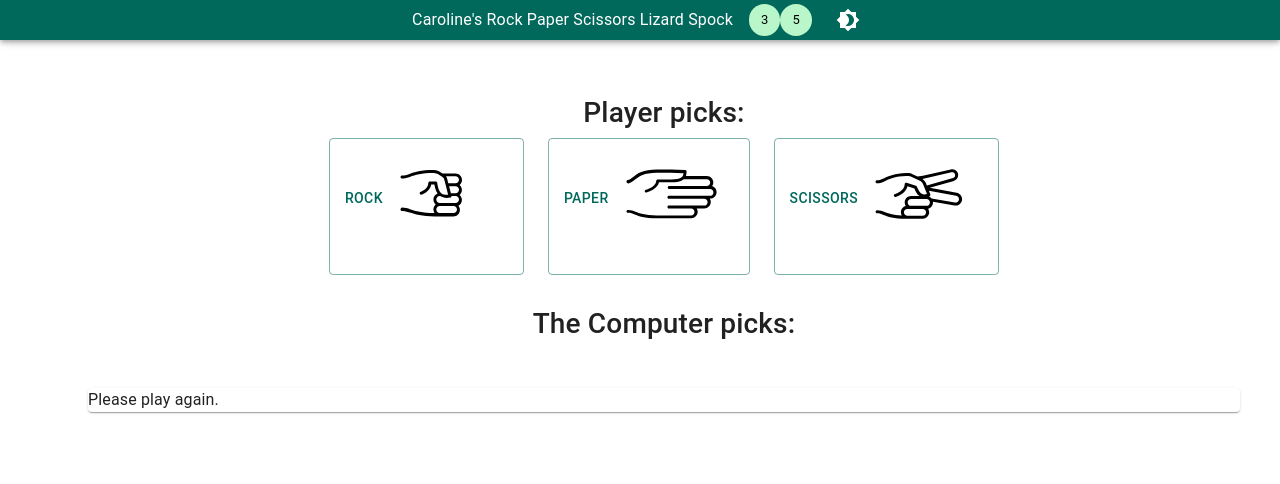
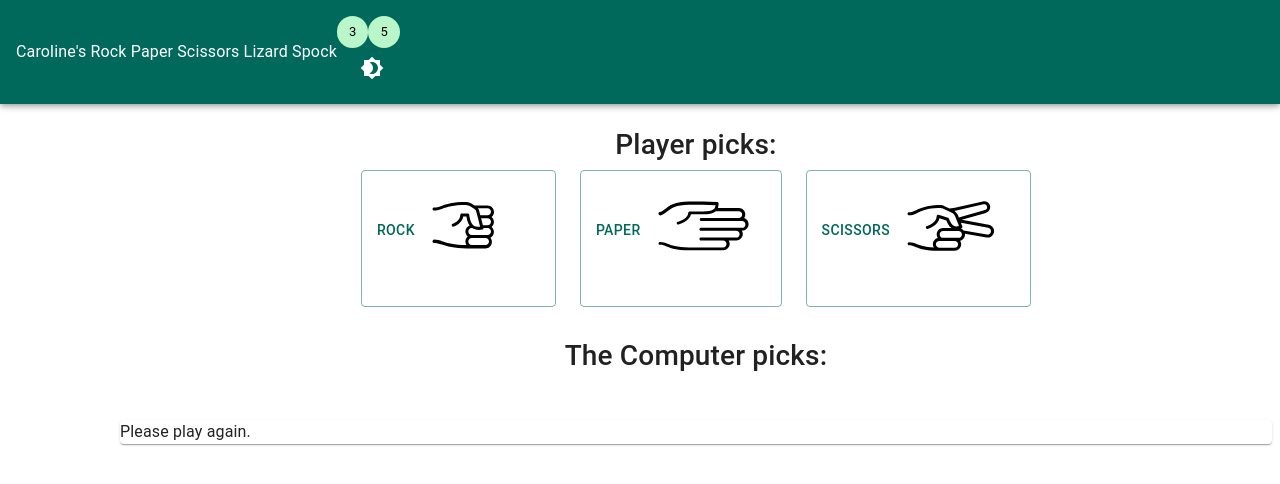
Before and after one commit to caro-turnbull/RockPaperScissorsLizardSpock, a React (Vite) app: page / in a window 1280 px wide. Shown: the top 484 px of the page. Built offline with nearby package versions, Linux system fonts and the light colour scheme.

Commit message:
mui cleanup before removal

```diff
--- a/src/App.jsx
+++ b/src/App.jsx
@@ -23,8 +23,7 @@ function App() {
   return (
     <>
     <NavBar />
-     <Container sx={{margin: "2em", padding: "2em"}}>
-
+    <Container sx={{margin: "4em", padding: "2em"}}>
       <Stack spacing={4}>
         <Box><UserPick /></Box>
         <Box><CompPick /></Box>
@@ -32,7 +31,6 @@ function App() {
       </Stack>
      </Container>
 
-
     </>
   );
 }
--- a/src/Components/NavBar.jsx
+++ b/src/Components/NavBar.jsx
@@ -19,11 +19,13 @@ function NavBar() {
   return (
     <>
       <AppBar >
-        <Stack direction="row" justifyContent="center" alignItems="center" spacing={2}>
+        <Stack direction="row"  alignItems="center" sx={{ padding:'1rem'}}>
 
-        <Typography>
+        <Typography align='left'>
           Caroline's Rock Paper Scissors Lizard Spock
         </Typography>
+        <Box >
+
           <Box>
             <Chip color="secondary" label='3' onClick={() => chooseGame(3)} />
             <Chip color="secondary" label='5' onClick={() => chooseGame(5)} />
@@ -31,6 +33,7 @@ function NavBar() {
           <IconButton sx={{ ml: 1 }} onClick={colorMode.toggleColorMode} color="inherit">
             {theme.palette.mode === 'dark' ? <Brightness7Icon /> : <Brightness4Icon />}
           </IconButton>
+        </Box>
         </Stack>
 
       </AppBar>
```
Lines whose indentation alone changed are shown as unchanged.
